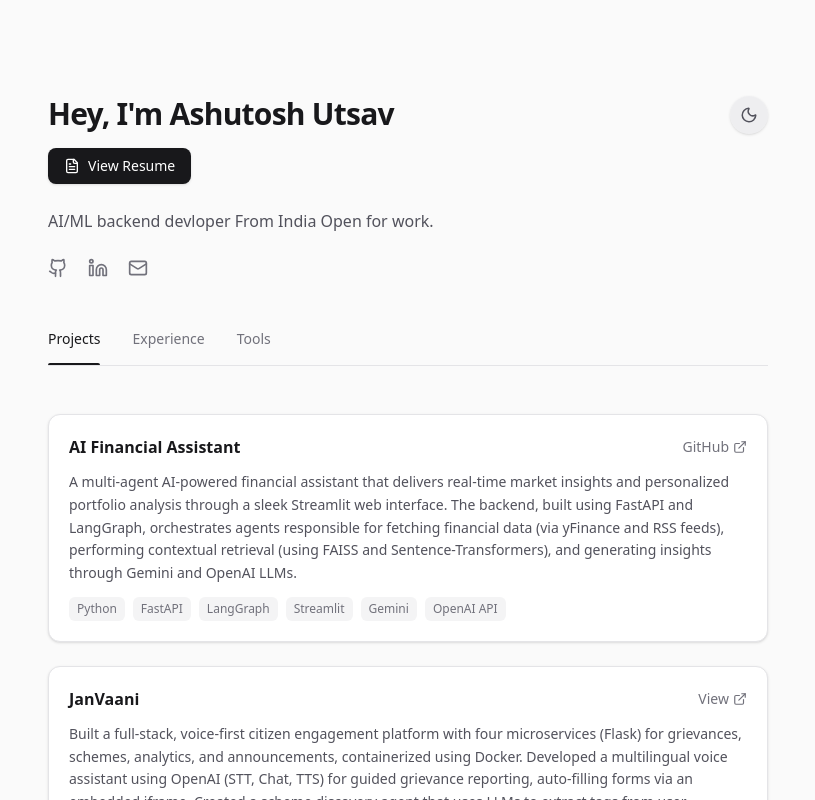
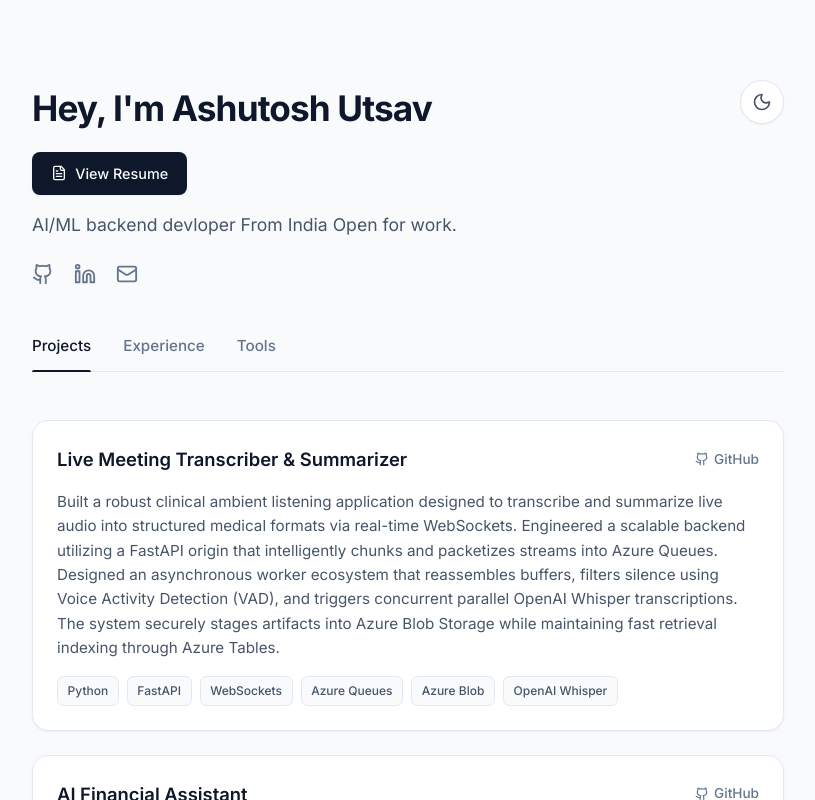
Before and after one commit to ashutosh-utsav/Portfolio, a React (Vite) app: page / in a window 1280 px wide. Shown: the top 800 px of the page, without its empty margins (232-1047 px from the left). Built offline with nearby package versions, Linux system fonts and the light colour scheme.

Commit message:
refactor: Replace Tailwind CSS with custom CSS for styling, add a new project, and update project card structure.

```diff
--- a/package.json
+++ b/package.json
@@ -10,7 +10,6 @@
     "preview": "vite preview"
   },
   "dependencies": {
-    "@tailwindcss/vite": "^4.1.11",
     "lucide-react": "^0.525.0",
     "react": "^19.0.0",
     "react-dom": "^19.0.0",
@@ -21,14 +20,11 @@
     "@types/react": "^19.0.8",
     "@types/react-dom": "^19.0.3",
     "@vitejs/plugin-react": "^4.3.4",
-    "autoprefixer": "^10.4.21",
     "eslint": "^9.19.0",
     "eslint-plugin-react": "^7.37.4",
     "eslint-plugin-react-hooks": "^5.0.0",
     "eslint-plugin-react-refresh": "^0.4.18",
     "globals": "^15.14.0",
-    "postcss": "^8.5.6",
-    "tailwindcss": "^4.1.11",
     "vite": "^6.1.0"
   }
 }
--- a/src/index.css
+++ b/src/index.css
@@ -1,6 +1,294 @@
-@import "tailwindcss";
+@import url('https://fonts.googleapis.com/css2?family=Inter:wght@400;500;600;700&display=swap');
+
+:root {
+  /* Light Theme Variables */
+  --bg-primary: #f8fafc;
+  --bg-secondary: #ffffff;
+  --bg-hover: #f1f5f9;
+  --text-primary: #0f172a;
+  --text-secondary: #475569;
+  --text-muted: #64748b;
+  --accent: #10b981;
+  --border-color: #e2e8f0;
+  --shadow-sm: 0 1px 2px 0 rgb(0 0 0 / 0.05);
+  --shadow-md: 0 10px 15px -3px rgb(0 0 0 / 0.1), 0 4px 6px -4px rgb(0 0 0 / 0.1);
+  --transition-normal: all 0.3s cubic-bezier(0.4, 0, 0.2, 1);
+}
+
+.dark {
+  /* Dark Theme Variables */
+  --bg-primary: #0a0a0a;
+  --bg-secondary: #121212;
+  --bg-hover: #1e1e1e;
+  --text-primary: #f8fafc;
+  --text-secondary: #a1a1aa;
+  --text-muted: #71717a;
+  --accent: #10b981;
+  --border-color: #27272a;
+  --shadow-sm: 0 1px 2px 0 rgb(0 0 0 / 0.5);
+  --shadow-md: 0 10px 15px -3px rgb(0 0 0 / 0.8), 0 4px 6px -4px rgb(0 0 0 / 0.6);
+}
+
+* {
+  margin: 0;
+  padding: 0;
+  box-sizing: border-box;
+}
 
 body {
-  margin: 0;
-  padding: 0;
+  font-family: 'Inter', system-ui, sans-serif;
+  background-color: var(--bg-primary);
+  color: var(--text-primary);
+  transition: background-color 0.3s ease, color 0.3s ease;
+  line-height: 1.6;
+  min-height: 100vh;
 }
+
+/* Layout Utilities */
+.container {
+  max-width: 800px;
+  margin: 0 auto;
+  padding: 5rem 1.5rem;
+}
+
+.flex { display: flex; }
+.flex-col { flex-direction: column; }
+.items-center { align-items: center; }
+.items-start { align-items: flex-start; }
+.justify-between { justify-content: space-between; }
+.gap-2 { gap: 0.5rem; }
+.gap-4 { gap: 1rem; }
+.gap-6 { gap: 1.5rem; }
+
+/* Header Elements */
+.header-wrapper {
+  margin-bottom: 3rem;
+}
+
+.title {
+  font-size: 2.2rem;
+  font-weight: 700;
+  letter-spacing: -0.025em;
+  margin-bottom: 0.5rem;
+}
+
+.bio {
+  color: var(--text-secondary);
+  font-size: 1.1rem;
+  max-width: 650px;
+  margin-bottom: 1.5rem;
+  margin-top: 1rem;
+}
+
+/* Buttons and Links */
+.btn-primary {
+  display: inline-flex;
+  align-items: center;
+  gap: 0.5rem;
+  padding: 0.6rem 1.2rem;
+  background: var(--text-primary);
+  color: var(--bg-primary);
+  text-decoration: none;
+  font-weight: 500;
+  font-size: 0.9rem;
+  border-radius: 0.5rem;
+  transition: var(--transition-normal);
+  border: none;
+  cursor: pointer;
+  box-shadow: var(--shadow-sm);
+  margin-top: 0.5rem;
+}
+
+.btn-primary:hover {
+  transform: translateY(-2px);
+  box-shadow: var(--shadow-md);
+  opacity: 0.9;
+}
+
+.icon-links {
+  display: flex;
+  gap: 1.25rem;
+}
+
+.icon-link {
+  color: var(--text-muted);
+  transition: var(--transition-normal);
+  display: inline-flex;
+}
+
+.icon-link:hover {
+  color: var(--text-primary);
+  transform: scale(1.1) translateY(-2px);
+}
+
+.theme-toggle {
+  background: var(--bg-secondary);
+  border: 1px solid var(--border-color);
+  color: var(--text-secondary);
+  border-radius: 50%;
+  width: 44px;
+  height: 44px;
+  display: flex;
+  align-items: center;
+  justify-content: center;
+  cursor: pointer;
+  transition: var(--transition-normal);
+  box-shadow: var(--shadow-sm);
+}
+
+.theme-toggle:hover {
+  background: var(--bg-hover);
+  color: var(--text-primary);
+  transform: rotate(15deg) scale(1.05);
+}
+
+/* Navigation Tabs */
+.nav-menu {
+  display: flex;
+  gap: 2rem;
+  margin: 3rem 0;
+  border-bottom: 1px solid var(--border-color);
+  list-style: none;
+}
+
+.nav-item button {
+  background: none;
+  border: none;
+  font-size: 0.95rem;
+  font-weight: 500;
+  color: var(--text-muted);
+  padding-bottom: 1rem;
+  cursor: pointer;
+  transition: var(--transition-normal);
+  position: relative;
+  font-family: inherit;
+}
+
+.nav-item button:hover {
+  color: var(--text-primary);
+}
+
+.nav-item button.active {
+  color: var(--text-primary);
+}
+
+.nav-item button.active::after {
+  content: '';
+  position: absolute;
+  bottom: -1px;
+  left: 0;
+  width: 100%;
+  height: 2px;
+  background: var(--text-primary);
+  border-top-left-radius: 2px;
+  border-top-right-radius: 2px;
+}
+
+/* Cards with Glassmorphism & Micro-animations */
+.card-grid {
+  display: flex;
+  flex-direction: column;
+  gap: 1.5rem;
+}
+
+.card {
+  background: var(--bg-secondary);
+  border: 1px solid var(--border-color);
+  padding: 1.5rem;
+  border-radius: 1rem;
+  transition: var(--transition-normal);
+  box-shadow: var(--shadow-sm);
+  position: relative;
+  overflow: hidden;
+}
+
+.card::before {
+  content: '';
+  position: absolute;
+  top: 0; left: 0; height: 100%; width: 4px;
+  background: linear-gradient(to bottom, var(--accent), transparent);
+  opacity: 0;
+  transition: var(--transition-normal);
+}
+
+.card:hover {
+  transform: translateY(-4px);
+  box-shadow: var(--shadow-md);
+  background: var(--bg-hover);
+  border-color: var(--text-muted);
+}
+
+.card:hover::before {
+  opacity: 1;
+}
+
+.card-header {
+  display: flex;
+  justify-content: space-between;
+  align-items: center;
+}
+
+.card-title {
+  font-size: 1.15rem;
+  font-weight: 600;
+  color: var(--text-primary);
+}
+
+.card-subtitle {
+  font-size: 0.9rem;
+  color: var(--accent);
+  font-weight: 500;
+  margin-top: 0.25rem;
+}
+
+.card-subtitle span {
+  color: var(--text-muted);
+  font-weight: 400;
+}
+
+.card-desc {
+  color: var(--text-secondary);
+  font-size: 0.95rem;
+  margin: 1rem 0;
+}
+
+.card-links {
+  display: flex;
+  gap: 1rem;
+}
+
+.card-link {
+  display: inline-flex;
+  align-items: center;
+  gap: 0.3rem;
+  font-size: 0.85rem;
+  font-weight: 500;
+  color: var(--text-muted);
+  text-decoration: none;
+  transition: var(--transition-normal);
+}
+
+.card-link:hover {
+  color: var(--text-primary);
+}
+
+.pills {
+  display: flex;
+  flex-wrap: wrap;
+  gap: 0.5rem;
+}
+
+.pill {
+  background: var(--bg-primary);
+  border: 1px solid var(--border-color);
+  padding: 0.25rem 0.6rem;
+  border-radius: 0.4rem;
+  font-size: 0.75rem;
+  font-weight: 500;
+  color: var(--text-secondary);
+  transition: var(--transition-normal);
+}
+
+.card:hover .pill {
+  border-color: var(--text-muted);
+}
--- a/src/pages/Home.jsx
+++ b/src/pages/Home.jsx
@@ -2,7 +2,6 @@ import React, { useState, useEffect } from 'react';
 import { Github, ExternalLink, Sun, Moon, Mail, Linkedin, FileText } from 'lucide-react';
 
 // --- DATA ---
-
 const personalInfo = {
   name: "Ashutosh Utsav",
   bio: "AI/ML backend devloper From India Open for work.",
@@ -13,6 +12,13 @@ const personalInfo = {
 };
 
 const projects = [
+  {
+    title: "Live Meeting Transcriber & Summarizer",
+    description: "Built a robust clinical ambient listening application designed to transcribe and summarize live audio into structured medical formats via real-time WebSockets. Engineered a scalable backend utilizing a FastAPI origin that intelligently chunks and packetizes streams into Azure Queues. Designed an asynchronous worker ecosystem that reassembles buffers, filters silence using Voice Activity Detection (VAD), and triggers concurrent parallel OpenAI Whisper transcriptions. The system securely stages artifacts into Azure Blob Storage while maintaining fast retrieval indexing through Azure Tables.",
+    tech: ["Python", "FastAPI", "WebSockets", "Azure Queues", "Azure Blob", "OpenAI Whisper"],
+    githubUrl: "https://github.com/ashutosh-utsav/Ambient-Listning/tree/psychdesk-main",
+    liveUrl: "#"
+  },
   {
     title: "AI Financial Assistant",
     description: "A multi-agent AI-powered financial assistant that delivers real-time market insights and personalized portfolio analysis through a sleek Streamlit web interface. The backend, built using FastAPI and LangGraph, orchestrates agents responsible for fetching financial data (via yFinance and RSS feeds), performing contextual retrieval (using FAISS and Sentence-Transformers), and generating insights through Gemini and OpenAI LLMs.",
@@ -31,7 +37,7 @@ const projects = [
     title: "DishaAI",
     description: "DishaAI is an AI-powered academic support platform that enhances learning with intelligent automation. Built with a Flask REST API on the backend and a Vue.js CLI frontend, it features role-based authentication implemented using Flask-Security. The application integrates multiple GenAI features, including a general-purpose chatbot, a virtual teaching assistant, and a machine learning-based student risk prediction system using Langchain and Gemini. It employs a hybrid database approach, using SQLAlchemy with SQLite for structured data and PyMongo with MongoDB for unstructured content, providing efficient data handling across diverse user interactions.",
     tech: ["Flask", "VueJS", "Langchain", "SQLite", "ChromaDB", "Gemini"],
-    githubUrl: "#",
+    githubUrl: "https://github.com/ashutosh-utsav/DishaAI",
     liveUrl: "#"
   }
 ];
@@ -69,55 +75,50 @@ const toolCategories = [
 // --- REUSABLE COMPONENTS ---
 
 const ProjectCard = ({ project }) => (
-  <div className="p-5 rounded-xl border border-zinc-200 dark:border-zinc-800 bg-white dark:bg-[#0a0a0a] transition-all duration-300 ease-in-out hover:bg-zinc-50 dark:hover:bg-zinc-900 hover:-translate-y-1 shadow-sm">
-    <div className="flex items-center justify-between">
-      <h3 className="text-base font-semibold text-zinc-900 dark:text-zinc-100">{project.title}</h3>
-      <div className="flex items-center space-x-4 text-sm">
+  <article className="card">
+    <div className="card-header">
+      <h3 className="card-title">{project.title}</h3>
+      <div className="card-links">
         {project.githubUrl !== "#" && (
-            <a href={project.githubUrl} target="_blank" rel="noopener noreferrer" className="flex items-center space-x-1 text-zinc-500 hover:text-zinc-900 dark:text-zinc-400 dark:hover:text-zinc-100 transition-colors">
-              <span>GitHub</span>
-              <ExternalLink size={14} />
+            <a href={project.githubUrl} target="_blank" rel="noopener noreferrer" className="card-link">
+              <Github size={14} /> <span>GitHub</span>
             </a>
         )}
         {project.liveUrl !== "#" && (
-          <a href={project.liveUrl} target="_blank" rel="noopener noreferrer" className="flex items-center space-x-1 text-zinc-500 hover:text-zinc-900 dark:text-zinc-400 dark:hover:text-zinc-100 transition-colors">
-            <span>View</span>
-            <ExternalLink size={14} />
+          <a href={project.liveUrl} target="_blank" rel="noopener noreferrer" className="card-link">
+            <ExternalLink size={14} /> <span>Live Preview</span>
           </a>
         )}
       </div>
     </div>
-    <p className="my-3 text-zinc-600 dark:text-zinc-400 text-sm leading-relaxed">{project.description}</p>
-    <div className="flex flex-wrap items-center gap-x-2 gap-y-1 text-xs text-zinc-500 dark:text-zinc-500 font-medium">
+    <p className="card-desc">{project.description}</p>
+    <div className="pills">
         {project.tech.map((tech, index) => (
-            <React.Fragment key={index}>
-                <span className="bg-zinc-100 dark:bg-zinc-800 px-2 py-1 rounded-md">{tech}</span>
-            </React.Fragment>
+            <span key={index} className="pill">{tech}</span>
         ))}
     </div>
-  </div>
+  </article>
 );
 
 const ExperienceItem = ({ item }) => (
-    <div className="p-5 rounded-xl border border-zinc-200 dark:border-zinc-800 bg-white dark:bg-[#0a0a0a] transition-all duration-300 ease-in-out hover:bg-zinc-50 dark:hover:bg-zinc-900 hover:-translate-y-1 shadow-sm">
-        <h3 className="text-base font-semibold text-zinc-900 dark:text-zinc-100">{item.role}</h3>
-        <p className="text-sm font-medium text-emerald-600 dark:text-emerald-400 mt-1">{item.company} &middot; <span className="text-zinc-500 dark:text-zinc-400 font-normal">{item.period}</span></p>
-        <p className="mt-3 text-sm text-zinc-600 dark:text-zinc-400 leading-relaxed">{item.description}</p>
-    </div>
+    <article className="card">
+        <h3 className="card-title">{item.role}</h3>
+        <p className="card-subtitle">{item.company} &middot; <span>{item.period}</span></p>
+        <p className="card-desc">{item.description}</p>
+    </article>
 );
 
 const ToolCategory = ({ category }) => (
-    <div className="p-5 rounded-xl border border-zinc-200 dark:border-zinc-800 bg-white dark:bg-[#0a0a0a] transition-all duration-300 ease-in-out hover:bg-zinc-50 dark:hover:bg-zinc-900 hover:-translate-y-1 shadow-sm">
-        <h3 className="text-base font-semibold text-zinc-900 dark:text-zinc-100 mb-2">{category.title}</h3>
-        <p className="text-sm text-zinc-600 dark:text-zinc-400 leading-relaxed">{category.tools}</p>
-    </div>
+    <article className="card">
+        <h3 className="card-title">{category.title}</h3>
+        <p className="card-desc" style={{ marginTop: '0.5rem' }}>{category.tools}</p>
+    </article>
 );
-
 
 // --- MAIN PORTFOLIO COMPONENT ---
 
 const Home = () => {
-    // Check local storage or system preference to default dark mode beautifully
+    // Check local storage or system preference
     const [darkMode, setDarkMode] = useState(() => {
         if (typeof window !== 'undefined') {
             const savedTheme = localStorage.getItem('theme');
@@ -128,10 +129,15 @@ const Home = () => {
         }
         return true;
     });
+
     const [activeTab, setActiveTab] = useState('Projects');
 
     useEffect(() => {
-        document.documentElement.classList.toggle('dark', darkMode);
+        if (darkMode) {
+            document.documentElement.classList.add('dark');
+        } else {
+            document.documentElement.classList.remove('dark');
+        }
         localStorage.setItem('theme', darkMode ? 'dark' : 'light');
     }, [darkMode]);
 
@@ -140,59 +146,63 @@ const Home = () => {
     const renderContent = () => {
         switch (activeTab) {
             case 'Experience':
-                return <div className="space-y-6">{experiences.map((item, index) => <ExperienceItem key={index} item={item} />)}</div>;
+                return <div className="card-grid">{experiences.map((item, index) => <ExperienceItem key={index} item={item} />)}</div>;
             case 'Tools':
-                 return <div className="space-y-6">{toolCategories.map((cat, index) => <ToolCategory key={index} category={cat} />)}</div>;
+                 return <div className="card-grid">{toolCategories.map((cat, index) => <ToolCategory key={index} category={cat} />)}</div>;
             case 'Projects':
             default:
-                return <div className="space-y-6">{projects.map((project, index) => <ProjectCard key={index} project={project} />)}</div>;
+                return <div className="card-grid">{projects.map((project, index) => <ProjectCard key={index} project={project} />)}</div>;
         }
     };
 
     return (
-        <div className="min-h-screen bg-zinc-50 dark:bg-[#0a0a0a] text-zinc-900 dark:text-zinc-200 transition-colors duration-300">
-            <div className="max-w-3xl mx-auto px-6 py-16 sm:py-24">
-
+        <div className="container">
             {/* --- HEADER --- */}
-                <header>
-                    <div className="flex justify-between items-start mb-6">
-                        <div className="flex flex-col">
-                           <h1 className="text-3xl font-bold tracking-tight text-zinc-900 dark:text-zinc-100">Hey, I'm {personalInfo.name}</h1>
-                           <a href={personalInfo.resume} target="_blank" rel="noopener noreferrer" className="mt-4 inline-flex items-center space-x-2 px-4 py-2 text-sm font-medium bg-zinc-900 text-white dark:bg-zinc-100 dark:text-zinc-900 rounded-lg hover:bg-zinc-800 dark:hover:bg-zinc-200 transition-colors w-fit shadow-sm">
+            <header className="header-wrapper">
+                <div className="flex justify-between items-start">
+                    <div className="flex-col">
+                        <h1 className="title">Hey, I'm {personalInfo.name}</h1>
+                        <a href={personalInfo.resume} target="_blank" rel="noopener noreferrer" className="btn-primary">
                             <FileText size={16} />
-                                <span>View Resume</span>
+                            View Resume
                         </a>
                     </div>
-                        <button onClick={() => setDarkMode(!darkMode)} className="p-2.5 rounded-full bg-zinc-200/50 dark:bg-zinc-800/50 text-zinc-600 dark:text-zinc-400 hover:bg-zinc-200 dark:hover:bg-zinc-800 hover:text-zinc-900 dark:hover:text-zinc-100 transition-all shadow-sm" aria-label="Toggle theme">
-                            {darkMode ? <Sun size={18} /> : <Moon size={18} />}
+                    <button
+                        onClick={() => setDarkMode(!darkMode)}
+                        className="theme-toggle"
+                        aria-label="Toggle theme"
+                        title={darkMode ? "Switch to Light Mode" : "Switch to Dark Mode"}
+                    >
+                        {darkMode ? <Sun size={20} /> : <Moon size={20} />}
                     </button>
                 </div>
-                    <p className="text-zinc-600 dark:text-zinc-400 max-w-2xl text-base leading-relaxed mb-6">{personalInfo.bio}</p>
-                    <div className="flex items-center space-x-5 text-zinc-500 dark:text-zinc-500">
-                        <a href={personalInfo.github} target="_blank" rel="noopener noreferrer" className="hover:text-zinc-900 dark:hover:text-zinc-100 transition-colors"><Github size={20} /></a>
-                        <a href={personalInfo.linkedin} target="_blank" rel="noopener noreferrer" className="hover:text-zinc-900 dark:hover:text-zinc-100 transition-colors"><Linkedin size={20} /></a>
-                        <a href={`mailto:${personalInfo.email}`} className="hover:text-zinc-900 dark:hover:text-zinc-100 transition-colors"><Mail size={20} /></a>
+
+                <p className="bio">{personalInfo.bio}</p>
+
+                <div className="icon-links">
+                    <a href={personalInfo.github} target="_blank" rel="noopener noreferrer" className="icon-link">
+                        <Github size={22} />
+                    </a>
+                    <a href={personalInfo.linkedin} target="_blank" rel="noopener noreferrer" className="icon-link">
+                        <Linkedin size={22} />
+                    </a>
+                    <a href={`mailto:${personalInfo.email}`} className="icon-link">
+                        <Mail size={22} />
+                    </a>
                 </div>
             </header>
 
             <main>
                 {/* --- NAVIGATION --- */}
-                    <nav className="my-12 border-b border-zinc-200 dark:border-zinc-800">
-                        <ul className="flex items-center space-x-8">
+                <nav>
+                    <ul className="nav-menu">
                         {navTabs.map(tab => (
-                                <li key={tab}>
+                            <li key={tab} className="nav-item">
                                 <button
                                     onClick={() => setActiveTab(tab)}
-                                        className={`pb-4 text-sm font-medium transition-colors relative ${
-                                            activeTab === tab
-                                            ? 'text-zinc-900 dark:text-zinc-100'
-                                            : 'text-zinc-500 hover:text-zinc-900 dark:hover:text-zinc-300'
-                                        }`}
+                                    className={activeTab === tab ? 'active' : ''}
                                 >
                                     {tab}
-                                        {activeTab === tab && (
-                                            <span className="absolute bottom-0 left-0 w-full h-0.5 bg-zinc-900 dark:bg-zinc-100 rounded-t-full"></span>
-                                        )}
                                 </button>
                             </li>
                         ))}
@@ -203,7 +213,6 @@ const Home = () => {
                 {renderContent()}
             </main>
         </div>
-        </div>
     );
 };
 
--- a/tailwind.config.js
+++ /dev/null
@@ -1,13 +0,0 @@
-/** @type {import('tailwindcss').Config} */
-export default {
-  darkMode: 'class', // This is the magic line that enables the toggle
-
-  content: [
-    "./index.html",
-    "./src/**/*.{js,ts,jsx,tsx}",
-  ],
-  theme: {
-    extend: {},
-  },
-  plugins: [],
-}
```
Also changed, not shown: vite.config.js (+4 -4 lines), 1 other file (tests, documents, lock files or other folders). Lines whose indentation alone changed are shown as unchanged.
